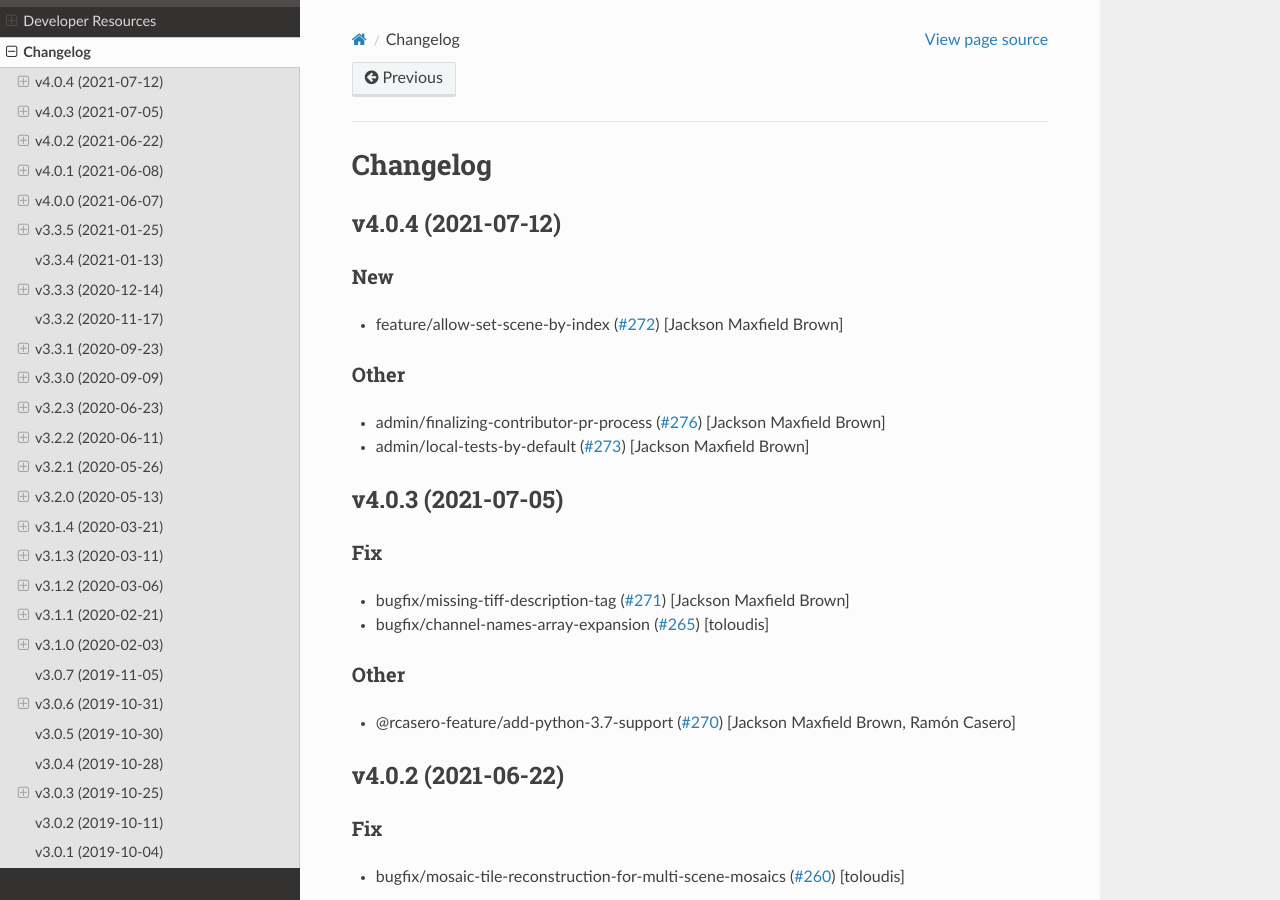
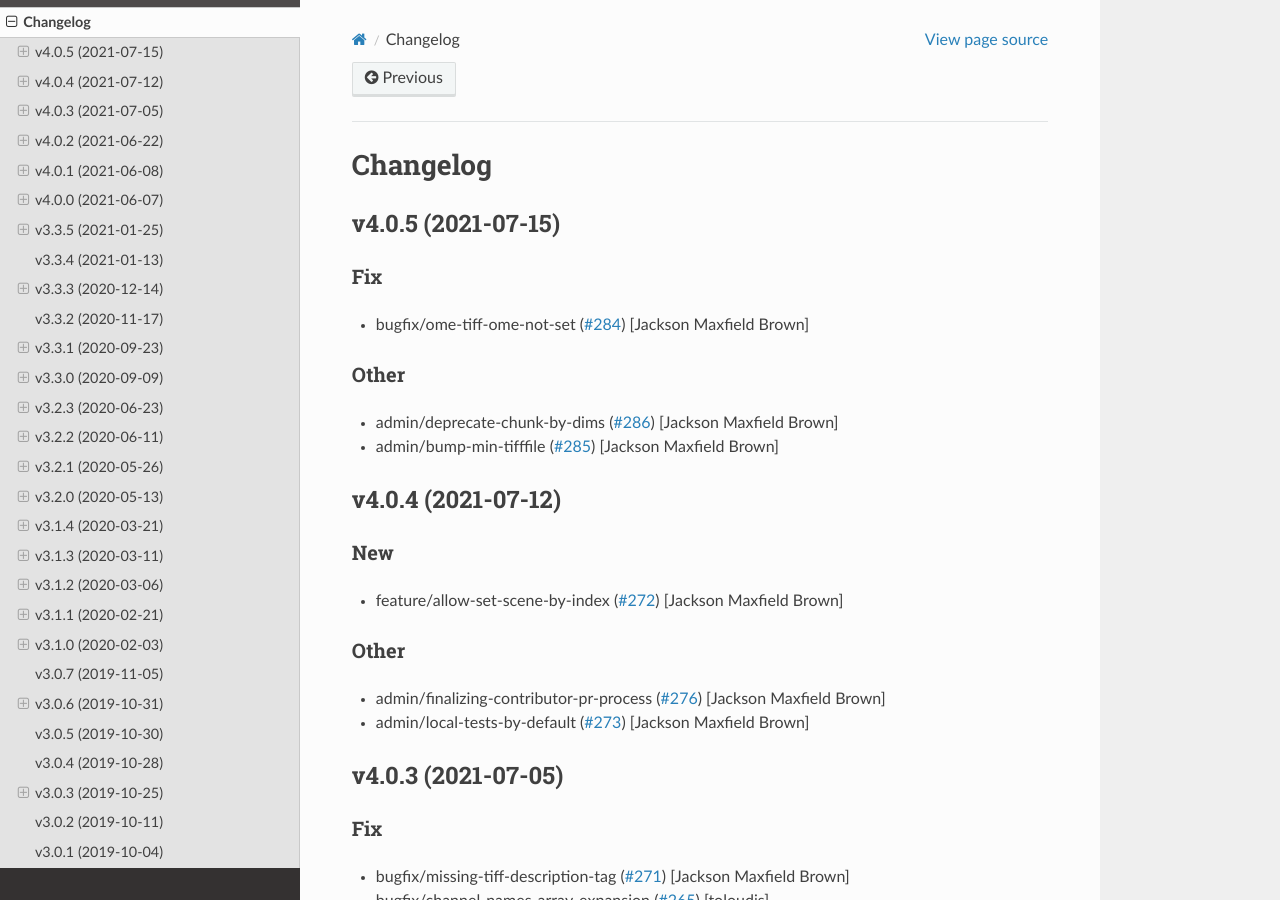
Before and after one commit to AllenCellModeling/aicsimageio, a Sphinx documentation site: the page built from docs/CHANGELOG.rst, in a window 1280 px wide and 900 px high. Built offline with Sphinx 7.4.7 and the Read the Docs theme 2.0.0, drawn with Linux system fonts in a browser that asks for light colours; pages that are not in the unit, such as notebooks, are missing from menus.

Commit message:
Bump version: 4.0.4 → 4.0.5

```diff
--- a/aicsimageio/__init__.py
+++ b/aicsimageio/__init__.py
@@ -13,7 +13,7 @@ __author__ = "Jackson Maxfield Brown, Allen Institute for Cell Science"
 __email__ = "jmaxfieldbrown@gmail.com, jamie.sherman@gmail.com, bowdenm@spu.edu"
 # Do not edit this string manually, always use bumpversion
 # Details in CONTRIBUTING.md
-__version__ = "4.0.4"
+__version__ = "4.0.5"
 
 
 def get_module_version() -> str:
--- a/cookiecutter.yaml
+++ b/cookiecutter.yaml
@@ -6,5 +6,5 @@ default_context:
     project_slug: "aicsimageio"
     project_short_description: "Image Reading, Metadata Conversion, and Image Writing for Microscopy Images in Pure Python"
     pypi_username: "aicspypi"
-    version: "4.0.4"
+    version: "4.0.5"
     open_source_license: "BSD license"
--- a/docs/CHANGELOG.rst
+++ b/docs/CHANGELOG.rst
@@ -1,5 +1,24 @@
 Changelog
 =========
+
+v4.0.5 (2021-07-15)
+-------------------
+
+Fix
+~~~
+- bugfix/ome-tiff-ome-not-set  (`#284
+  <https://github.com/AllenCellModeling/aicsimageio/pull/284>`_)
+  [Jackson Maxfield Brown]
+
+Other
+~~~~~
+- admin/deprecate-chunk-by-dims  (`#286
+  <https://github.com/AllenCellModeling/aicsimageio/pull/286>`_)
+  [Jackson Maxfield Brown]
+- admin/bump-min-tifffile  (`#285
+  <https://github.com/AllenCellModeling/aicsimageio/pull/285>`_)
+  [Jackson Maxfield Brown]
+
 
 v4.0.4 (2021-07-12)
 -------------------
--- a/setup.cfg
+++ b/setup.cfg
@@ -1,5 +1,5 @@
 [bumpversion]
-current_version = 4.0.4
+current_version = 4.0.5
 parse = (?P<major>\d+)\.(?P<minor>\d+)\.(?P<patch>\d+)
 serialize = {major}.{minor}.{patch}
 commit = True
--- a/setup.py
+++ b/setup.py
@@ -121,6 +121,6 @@ setup(
     url="https://github.com/AllenCellModeling/aicsimageio",
     # Do not edit this string manually, always use bumpversion
     # Details in CONTRIBUTING.md
-    version="4.0.4",
+    version="4.0.5",
     zip_safe=False,
 )
```
